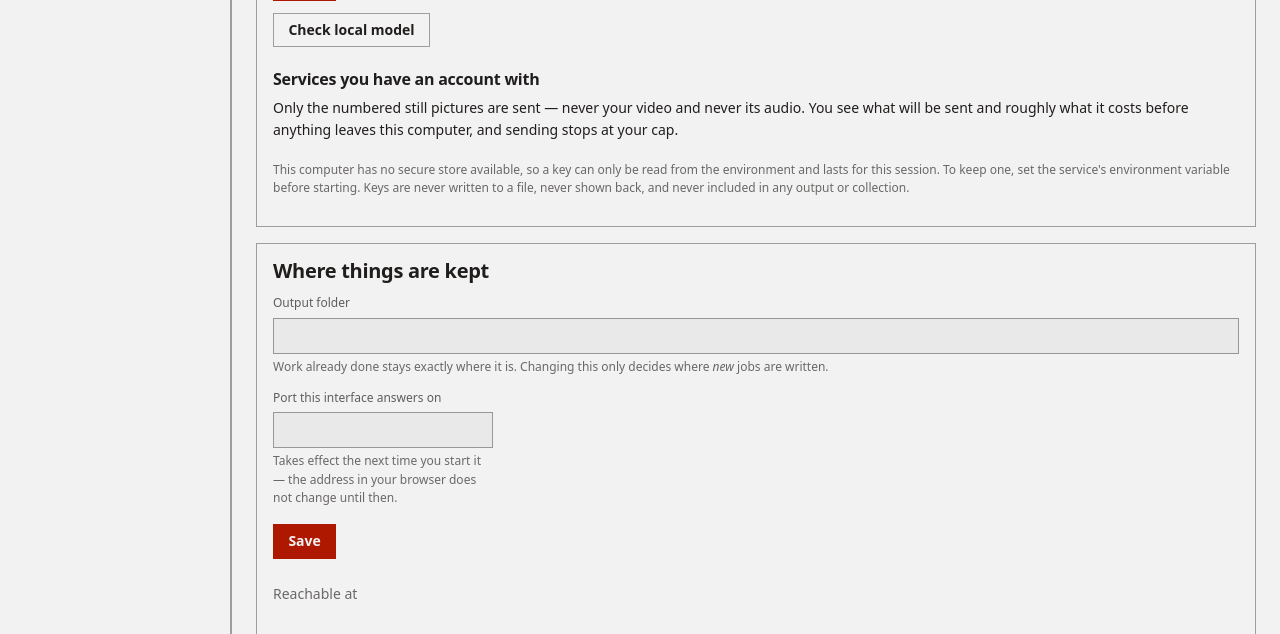
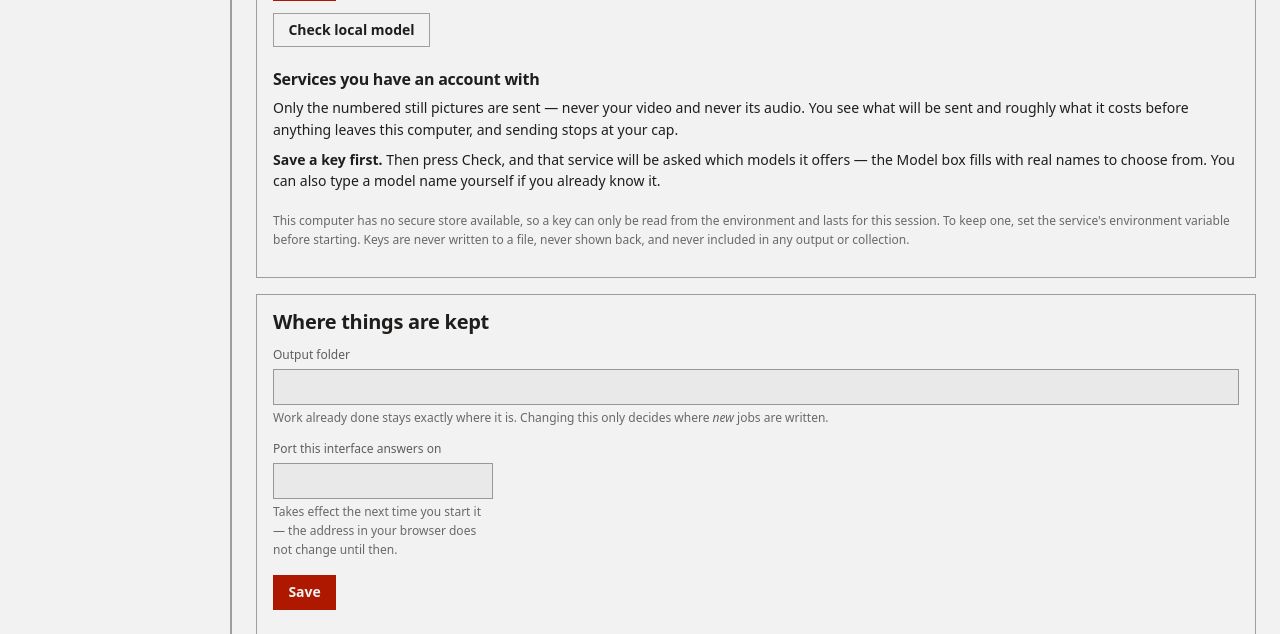
Before and after one commit to navdeep-h-singh/video-to-llm, a Python web app: template app/web/templates/settings.html in a window 1280 px wide. Shown: the part 1146-1780 px from the top of the page. Run offline with Jinja, Linux system fonts and the light colour scheme; the template is opened without the code that fills it, so the values that code supplies are empty.

Commit message:
Say the order the key and the model have to be set up in
Nothing on the screen said that Check reads the *stored* key, so a key typed and
not yet saved produced a refusal that reads exactly like a rejected key. The
order is not guessable and the failure points the wrong way.

Stated once at the top of the section — save the key, then Check asks the
service which models it offers — rather than explained inside each row's error
message. The Model box's placeholder now names the next step instead of
restating that the box is empty: "Save a key first, then press Check" before a
key exists, "Press Check to list models, or type one" after. The job screen
carries the same sequence for its inline setup.

**"Google Gemini" is now "Google."** The company is stable and the product name
is not; a label that has to be edited on every rebrand is one that will
eventually be wrong on screen. The specific model is already named in the Model
box, which is where that detail belongs.

That rename had to be made in two places — the shared labels and the template's
own fallback, which exists so a screen served by an older route still names its
services. Two copies of the same names is a second place for them to drift, and
this rename proved it, so the fallback is now pinned against PROVIDER_LABELS.

The first version of that test passed against the very drift it was written to
catch: it asserted the label appeared in the output, and "Google Gemini"
contains "Google". It now compares the exact rendered heading. That is the same
substring imprecision that let "about about 7½ hours left" through earlier —
worth naming, because it is the third time a containment check has been too weak
in this codebase.

Co-Authored-By: Claude Opus 5 <noreply@anthropic.com>

```diff
--- a/app/core/config.py
+++ b/app/core/config.py
@@ -176,7 +176,11 @@ DESCRIPTION_PROVIDERS: tuple[str, ...] = (
 PROVIDER_LABELS: dict[str, str] = {
     "ollama_local": "On this computer",
     "anthropic": "Claude",
-    "google": "Google Gemini",
+    # "Google" rather than "Google Gemini": the company is stable, the product
+    # name is not, and a label that has to be edited every time a service is
+    # rebranded is a label that will eventually be wrong on screen. The model
+    # box already names the specific model, which is where that detail belongs.
+    "google": "Google",
     "openai": "OpenAI",
     "openai_compatible": "Another service (OpenAI format)",
     "anthropic_compatible": "Another service (Claude format)",
--- a/app/web/templates/settings.html
+++ b/app/web/templates/settings.html
@@ -228,6 +228,17 @@
     audio. You see what will be sent and roughly what it costs before anything
     leaves this computer, and sending stops at your cap.
   </p>
+  {#
+    The order matters and is not guessable: Check reads the *stored* key, so a
+    key that has been typed but not saved gets a refusal that reads like a bad
+    key. Saying the sequence once, here, is cheaper than explaining it in each
+    row's error.
+  #}
+  <p style="font-size:14px;margin:var(--space-2) 0 0">
+    <strong>Save a key first.</strong> Then press Check, and that service will be
+    asked which models it offers &mdash; the Model box fills with real names to
+    choose from. You can also type a model name yourself if you already know it.
+  </p>
   <div class="keys">
     {% for entry in credentials %}
     <div class="key-row">
@@ -242,7 +253,7 @@
       #}
       <div class="key-name">
         <strong>{{ entry.label | default(
-          {'anthropic': 'Claude', 'google': 'Google Gemini', 'openai': 'OpenAI',
+          {'anthropic': 'Claude', 'google': 'Google', 'openai': 'OpenAI',
            'openai_compatible': 'Another service (OpenAI format)',
            'anthropic_compatible': 'Another service (Claude format)'}.get(
              entry.provider, entry.provider), true) }}</strong>
@@ -304,9 +315,16 @@
 
         <div class="field" style="margin:0;flex:1;min-width:220px">
           <label for="model-{{ entry.provider }}" style="font-size:12px">Model</label>
+          {#
+            The placeholder is the next step, not a description of emptiness.
+            "Not chosen yet" restates what an empty box already shows; the useful
+            thing to say is what would fill it.
+          #}
           <input class="input mono" id="model-{{ entry.provider }}" name="model_id"
                  list="models-{{ entry.provider }}" value="{{ entry.model }}"
-                 placeholder="Not chosen yet" spellcheck="false">
+                 placeholder="{{ 'Press Check to list models, or type one' if entry.status.present
+                                 else 'Save a key first, then press Check' }}"
+                 spellcheck="false">
           {# Populated by Check. Free text either way: a fixed catalogue would be
              wrong the week a service renames something. #}
           <datalist id="models-{{ entry.provider }}"></datalist>
```
Also changed, not shown: app/web/templates/newjob.html (+7 -1 lines), tests/unit/test_provider_models.py (+67 -23 lines).
